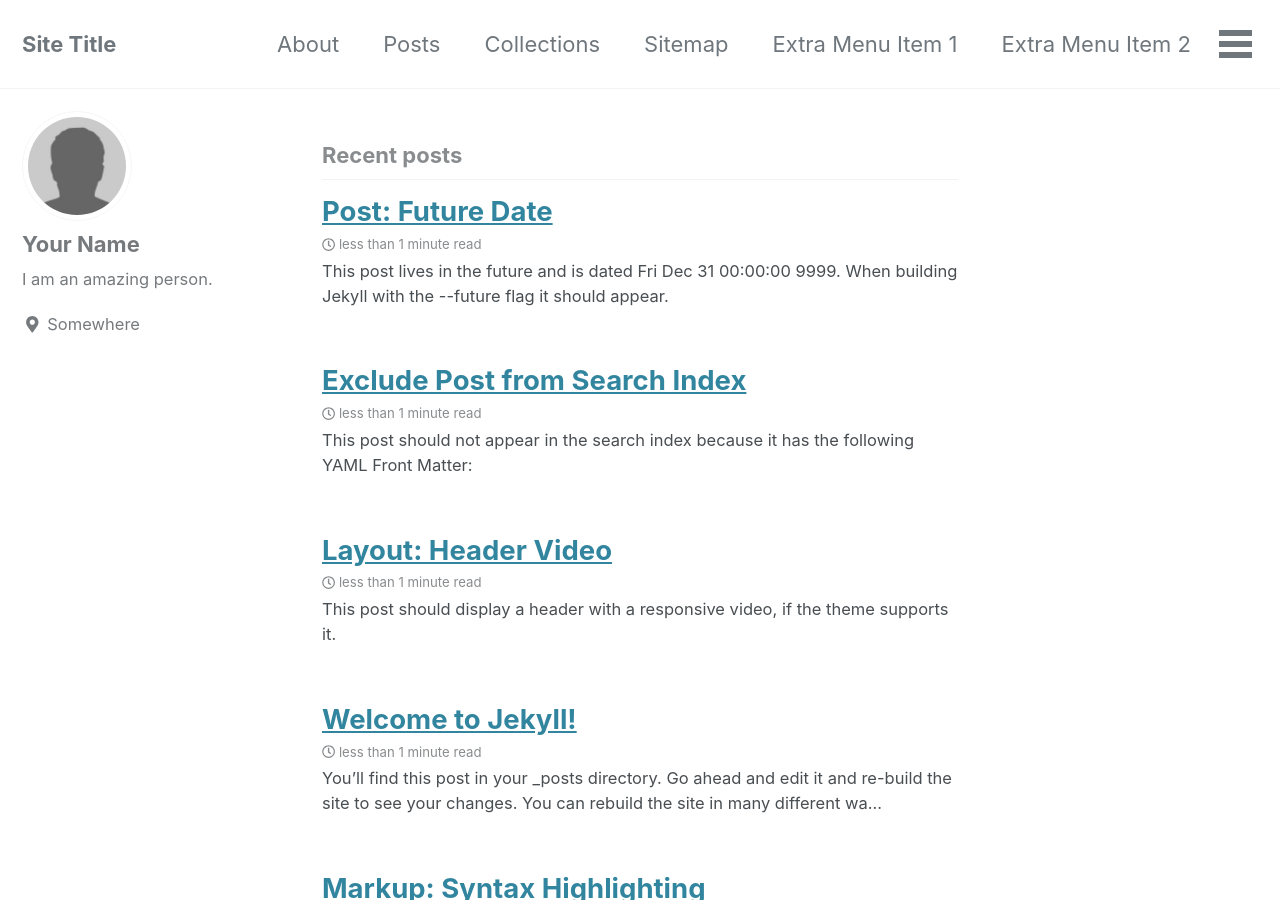
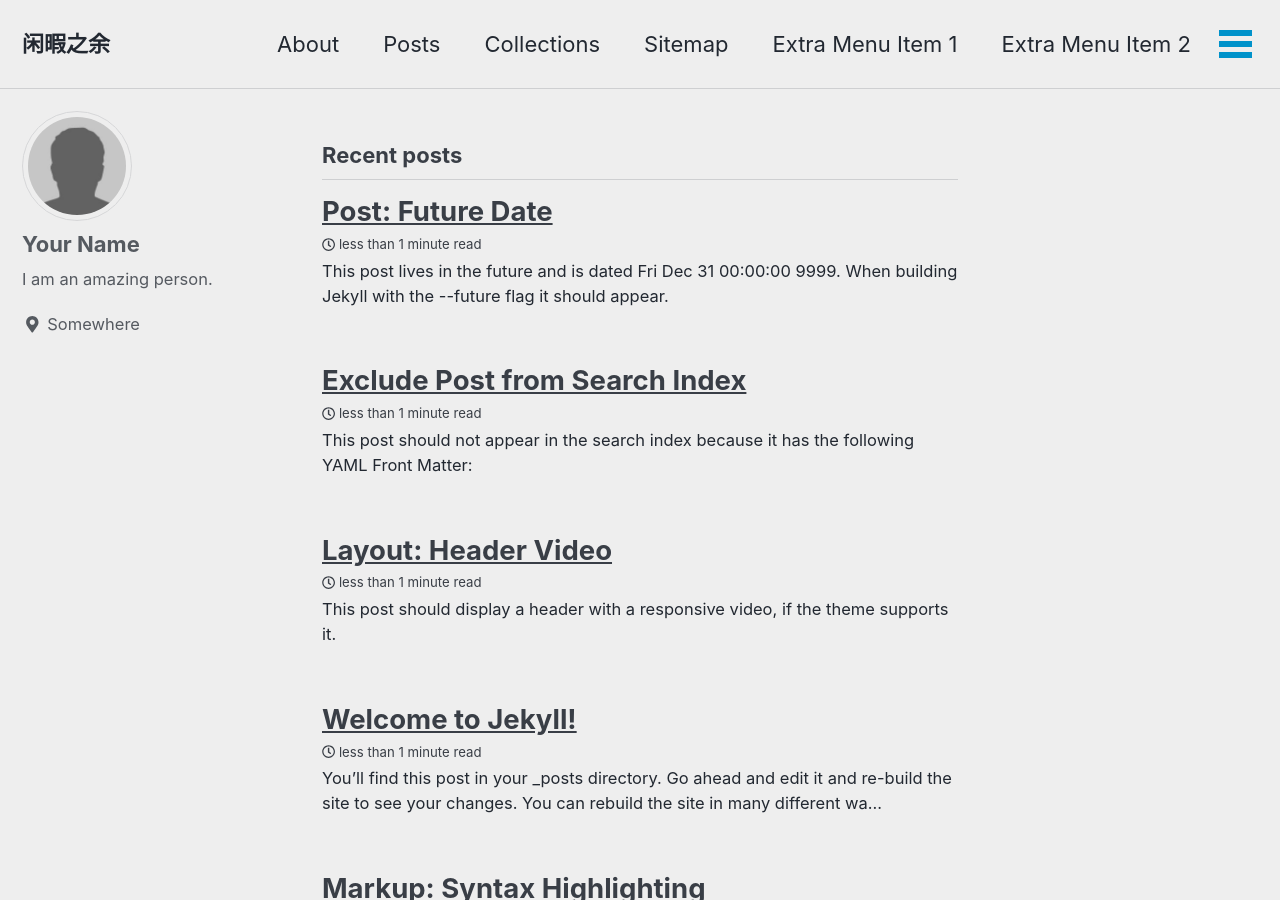
Before and after one commit to fangngng/fangngng.github.io, a Jekyll site: the page built from index.html, in a window 1280 px wide and 900 px high. Built offline with Jekyll 4.4.1, drawn with Linux system fonts in a browser that asks for light colours; cached includes are drawn as plain includes; nearby versions of some CDN libraries; the list of posts is cut into pages by our own code; some of the changed text lies outside the part shown.

Commit message:
delete files not needed

```diff
--- a/_config.yml
+++ b/_config.yml
@@ -12,13 +12,13 @@
 
 # theme                  : "minimal-mistakes-jekyll"
 # remote_theme           : "mmistakes/minimal-mistakes"
-minimal_mistakes_skin    : "default" # "air", "aqua", "contrast", "dark", "dirt", "neon", "mint", "plum", "sunrise"
+minimal_mistakes_skin    : "air" #"default", "air", "aqua", "contrast", "dark", "dirt", "neon", "mint", "plum", "sunrise"
 
 # Site Settings
 locale                   : "en-US"
-title                    : "Site Title"
+title                    : "闲暇之余"
 title_separator          : "-"
-name                     : "Your Name"
+name                     : "fangngng"
 description              : "An amazing website."
 url                      : # the base hostname & protocol for your site e.g. "https://mmistakes.github.io"
 baseurl                  : # the subpath of your site, e.g. "/blog"
```
Also changed, not shown: screenshot-layouts.png (deleted), screenshot.png (deleted), 2 other files.
